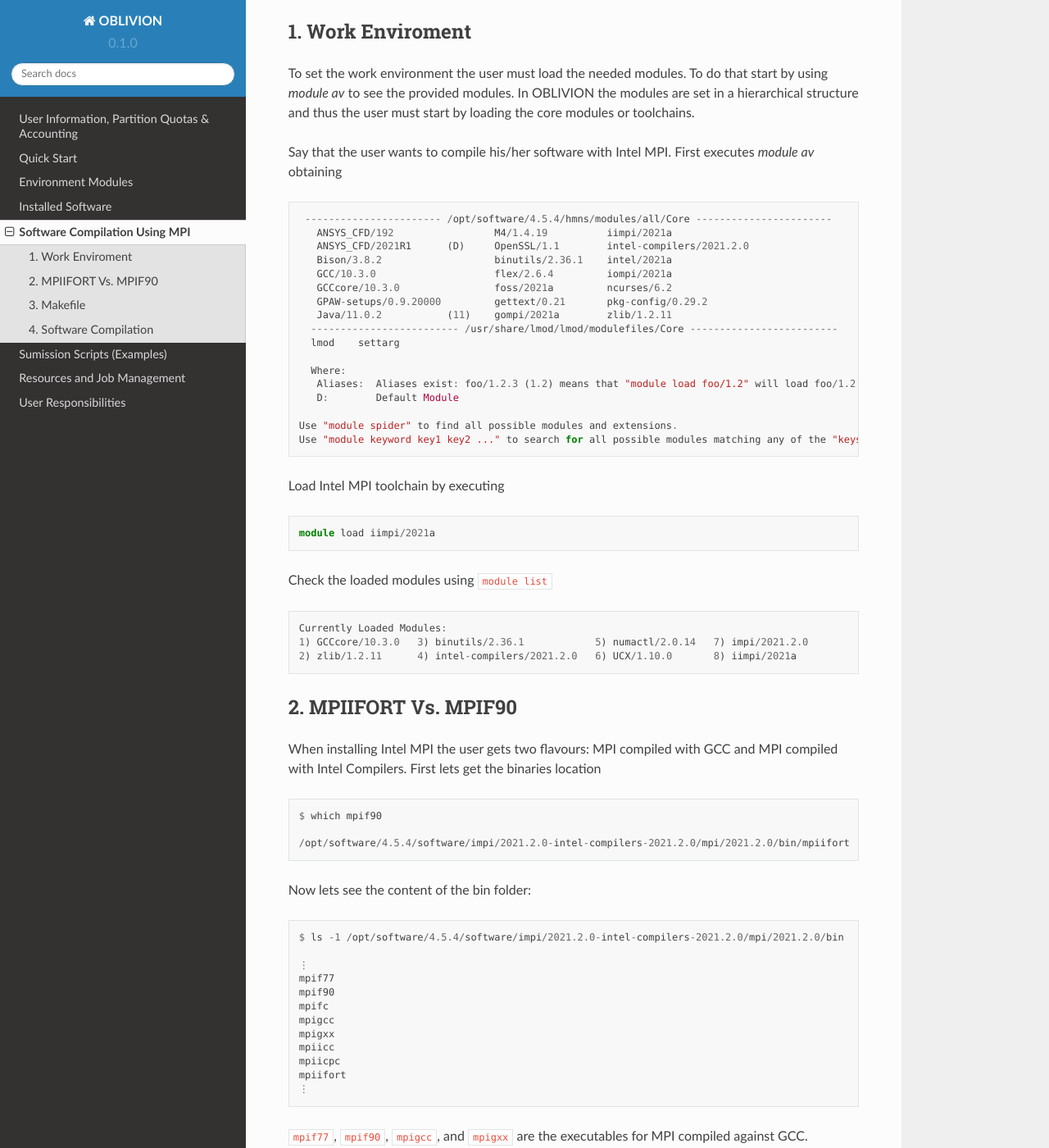
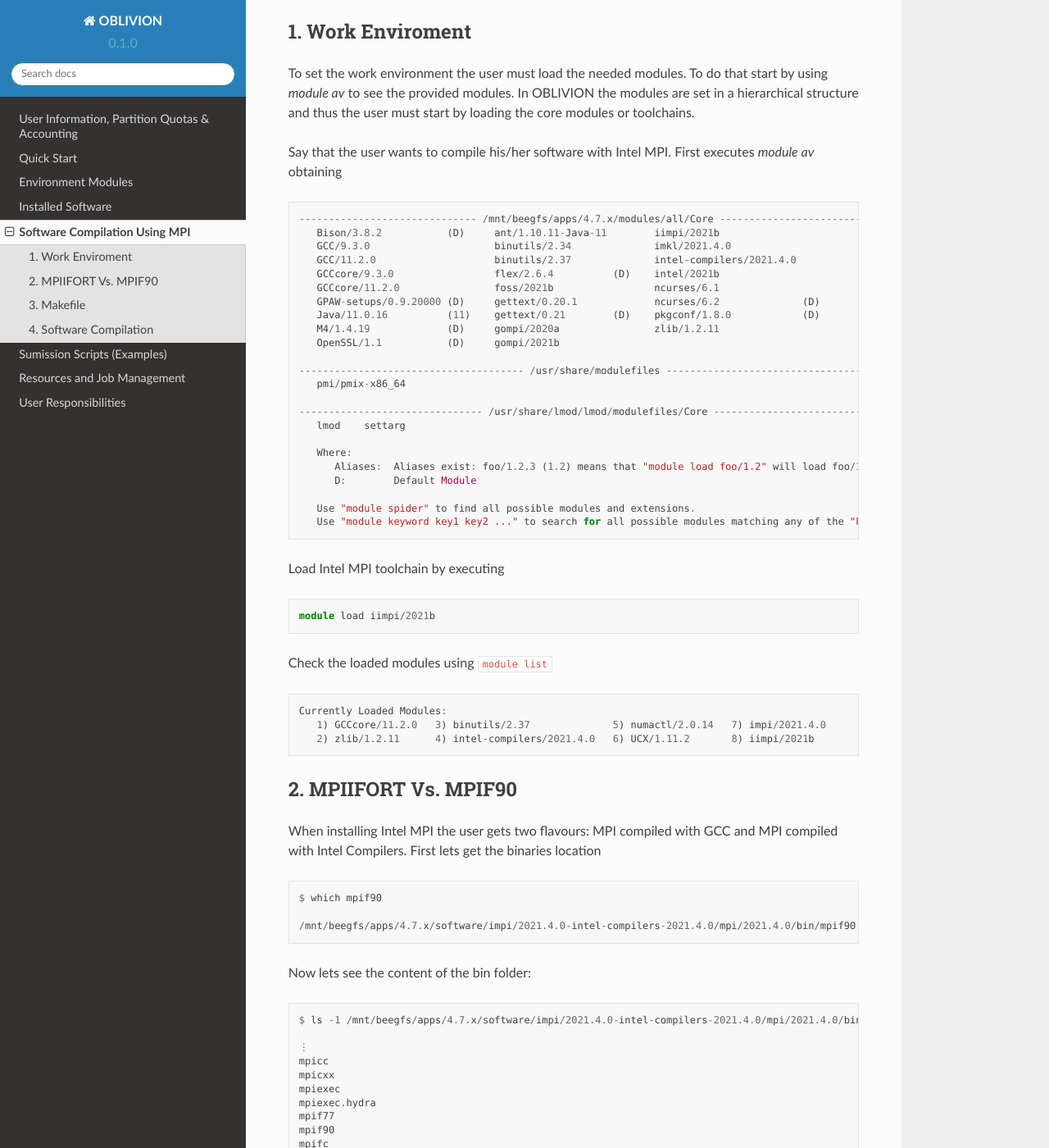
Before and after one commit to mavillez/Oblivion, a Sphinx documentation site: the page built from docs/source/compilation.rst, in a window 1280 px wide and 1400 px high, scrolled down 306 px. Shown: the whole window at 82% size. Built offline with Sphinx 7.4.7 and the Read the Docs theme 2.0.0, drawn with Linux system fonts in a browser that asks for light colours; some of the changed text lies outside the part shown.

Commit message:
Update compilation.rst

```diff
--- a/docs/source/compilation.rst
+++ b/docs/source/compilation.rst
@@ -18,37 +18,45 @@ Say that the user wants to compile his/her software with Intel MPI. First execut
 
 .. code-block:: julia
 
-   ----------------------- /opt/software/4.5.4/hmns/modules/all/Core -----------------------
-     ANSYS_CFD/192                 M4/1.4.19          iimpi/2021a
-     ANSYS_CFD/2021R1      (D)     OpenSSL/1.1        intel-compilers/2021.2.0
-     Bison/3.8.2                   binutils/2.36.1    intel/2021a
-     GCC/10.3.0                    flex/2.6.4         iompi/2021a
-     GCCcore/10.3.0                foss/2021a         ncurses/6.2
-     GPAW-setups/0.9.20000         gettext/0.21       pkg-config/0.29.2
-     Java/11.0.2           (11)    gompi/2021a        zlib/1.2.11
-    ------------------------- /usr/share/lmod/lmod/modulefiles/Core -------------------------
-    lmod    settarg
+   ------------------------------ /mnt/beegfs/apps/4.7.x/modules/all/Core ------------------------------
+      Bison/3.8.2           (D)     ant/1.10.11-Java-11        iimpi/2021b
+      GCC/9.3.0                     binutils/2.34              imkl/2021.4.0
+      GCC/11.2.0                    binutils/2.37              intel-compilers/2021.4.0
+      GCCcore/9.3.0                 flex/2.6.4          (D)    intel/2021b
+      GCCcore/11.2.0                foss/2021b                 ncurses/6.1
+      GPAW-setups/0.9.20000 (D)     gettext/0.20.1             ncurses/6.2              (D)
+      Java/11.0.16          (11)    gettext/0.21        (D)    pkgconf/1.8.0            (D)
+      M4/1.4.19             (D)     gompi/2020a                zlib/1.2.11
+      OpenSSL/1.1           (D)     gompi/2021b
 
-    Where:
-     Aliases:  Aliases exist: foo/1.2.3 (1.2) means that "module load foo/1.2" will load foo/1.2.3
-     D:        Default Module
+   -------------------------------------- /usr/share/modulefiles ---------------------------------------
+      pmi/pmix-x86_64
 
-  Use "module spider" to find all possible modules and extensions.
-  Use "module keyword key1 key2 ..." to search for all possible modules matching any of the "keys".
+   ------------------------------- /usr/share/lmod/lmod/modulefiles/Core -------------------------------
+      lmod    settarg
+
+      Where:
+         Aliases:  Aliases exist: foo/1.2.3 (1.2) means that "module load foo/1.2" will load foo/1.2.3
+         D:        Default Module
+
+      Use "module spider" to find all possible modules and extensions.
+      Use "module keyword key1 key2 ..." to search for all possible modules matching any of the "keys".
+
 
 Load Intel MPI toolchain by executing
 
 .. code-block:: julia
 
-  module load iimpi/2021a
+  module load iimpi/2021b
 
 Check the loaded modules using ``module list``
 
 .. code-block:: julia
 
   Currently Loaded Modules:
-  1) GCCcore/10.3.0   3) binutils/2.36.1            5) numactl/2.0.14   7) impi/2021.2.0
-  2) zlib/1.2.11      4) intel-compilers/2021.2.0   6) UCX/1.10.0       8) iimpi/2021a
+     1) GCCcore/11.2.0   3) binutils/2.37              5) numactl/2.0.14   7) impi/2021.4.0
+     2) zlib/1.2.11      4) intel-compilers/2021.4.0   6) UCX/1.11.2       8) iimpi/2021b
+
 
 2. MPIIFORT Vs. MPIF90
 ----------------------
@@ -59,24 +67,28 @@ When installing Intel MPI the user gets two flavours: MPI compiled with GCC and
 
   $ which mpif90
 
-  /opt/software/4.5.4/software/impi/2021.2.0-intel-compilers-2021.2.0/mpi/2021.2.0/bin/mpiifort
+  /mnt/beegfs/apps/4.7.x/software/impi/2021.4.0-intel-compilers-2021.4.0/mpi/2021.4.0/bin/mpif90
 
 Now lets see the content of the bin folder:
 
 .. code-block:: julia
 
-  $ ls -1 /opt/software/4.5.4/software/impi/2021.2.0-intel-compilers-2021.2.0/mpi/2021.2.0/bin
+   $ ls -1 /mnt/beegfs/apps/4.7.x/software/impi/2021.4.0-intel-compilers-2021.4.0/mpi/2021.4.0/bin/
 
-  ⋮
-  mpif77
-  mpif90
-  mpifc
-  mpigcc
-  mpigxx
-  mpiicc
-  mpiicpc
-  mpiifort
-  ⋮
+   ⋮
+   mpicc
+   mpicxx
+   mpiexec
+   mpiexec.hydra
+   mpif77
+   mpif90
+   mpifc
+   mpigcc
+   mpigxx
+   mpiicc
+   mpiicpc
+   mpiifort
+   ⋮
 
 ``mpif77``, ``mpif90``, ``mpigcc``, and ``mpigxx`` are the executables for MPI compiled against GCC.
 
@@ -86,39 +98,43 @@ To check this just type
 
 .. code-block:: julia
 
-  $ less /opt/software/4.5.4/software/impi/2021.2.0-intel-compilers-2021.2.0/mpi/2021.2.0/bin/mpif90
+  $ less /mnt/beegfs/apps/4.7.x/software/impi/2021.4.0-intel-compilers-2021.4.0/mpi/2021.4.0/bin/mpif90
 
 obtaining
 
 .. code-block:: julia
 
+  ⋮
   # Default settings for compiler, flags, and libraries
   # Determined by a combination of environment variables and tests within
   # configure (e.g., determining whehter -lsocket is needed)
   FC="gfortran"
+  ⋮
 
 and
 
 .. code-block:: julia
 
-  $ less /opt/software/4.5.4/software/impi/2021.2.0-intel-compilers-2021.2.0/mpi/2021.2.0/bin/mpiifort
+  $ less /mnt/beegfs/apps/4.7.x/software/impi/2021.4.0-intel-compilers-2021.4.0/mpi/2021.4.0/bin/mpiifort
 
 obtaining
 
 .. code-block:: julia
 
+  ⋮
   # Default settings for compiler, flags, and libraries
   # Determined by a combination of environment variables and tests within
   # configure (e.g., determining whehter -lsocket is needed)
   FC="ifort"
+  ⋮
 
 You can also run
 
 .. code-block:: julia
 
   $ mpif90 --version
-  GNU Fortran (GCC) 10.3.0
-  Copyright (C) 2020 Free Software Foundation, Inc.
+  GNU Fortran (GCC) 11.2.0
+  Copyright (C) 2021 Free Software Foundation, Inc.
   This is free software; see the source for copying conditions.  There is NO
   warranty; not even for MERCHANTABILITY or FITNESS FOR A PARTICULAR PURPOSE.
 
@@ -127,7 +143,7 @@ or
 .. code-block:: julia
 
   $ mpiifort --version
-  ifort (IFORT) 2021.2.0 20210228
+  ifort (IFORT) 2021.4.0 20210910
   Copyright (C) 1985-2021 Intel Corporation.  All rights reserved.
 
 
@@ -137,23 +153,23 @@ Lets find the PATHs for binary, libraries and include. So, first lets determine
 
   $ which mpiifort
 
-  /opt/software/4.5.4/software/impi/2021.2.0-intel-compilers-2021.2.0/mpi/2021.2.0/bin/mpiifort
+  /mnt/beegfs/apps/4.7.x/software/impi/2021.4.0-intel-compilers-2021.4.0/mpi/2021.4.0/bin/mpiifort
 
 Now look for the paths:
 
 .. code-block:: julia
 
-  $ ls /opt/software/4.5.4/software/impi/2021.2.0-intel-compilers-2021.2.0/mpi/2021.2.0/
+  $ ls /mnt/beegfs/apps/4.7.x/software/impi/2021.4.0-intel-compilers-2021.4.0/mpi/2021.4.0/
 
-  bin  etc  include  lib  libfabric  man
+   benchmarks  bin  binding  env  etc  include  lib  libfabric  licensing  man  modulefiles  test
 
-So, here we show a few of the folders and lets set the paths to be used in the Makefile
+So, here we show all the listed folders. Lets set the paths to be used in the Makefile
 
 .. code-block:: julia
 
-  MPI_BIN=/opt/software/4.5.4/software/impi/2021.2.0-intel-compilers-2021.2.0/mpi/2021.2.0/bin
-  MPI_LIB=/opt/software/4.5.4/software/impi/2021.2.0-intel-compilers-2021.2.0/mpi/2021.2.0/lib
-  MPI_INC=/opt/software/4.5.4/software/impi/2021.2.0-intel-compilers-2021.2.0/mpi/2021.2.0/bin
+  MPI_BIN=/mnt/beegfs/apps/4.7.x/software/impi/2021.4.0-intel-compilers-2021.4.0/mpi/2021.4.0/bin
+  MPI_LIB=/mnt/beegfs/apps/4.7.x/software/impi/2021.4.0-intel-compilers-2021.4.0/mpi/2021.4.0/lib
+  MPI_INC=/mnt/beegfs/apps/4.7.x/software/impi/2021.4.0-intel-compilers-2021.4.0/mpi/2021.4.0/include
 
 3. Makefile
 -----------
@@ -172,8 +188,8 @@ Here is an example for two setups in OBLIVION. In the header of the Makefile add
   #SYSTYPE="marenostrum_impi"
 
   ifeq ($(SYSTYPE),"oblivion_impi_intel")
-  SOFTWARE=/opt/software/4.5.4/software
-  MPI_VER=impi/2021.2.0-intel-compilers-2021.2.0/mpi/2021.2.0
+  SOFTWARE=/mnt/beegfs/apps/4.7.x/software
+  MPI_VER=/impi/2021.4.0-intel-compilers-2021.4.0/mpi/2021.4.0
   MPI_BIN=${SOFTWARE}/${MPI_VER}/bin
   MPI_LIB=${SOFTWARE}/${MPI_VER}/lib
   MPI_INC=${SOFTWARE}/${MPI_VER}/include
@@ -182,8 +198,8 @@ Here is an example for two setups in OBLIVION. In the header of the Makefile add
   endif
 
   ifeq ($(SYSTYPE),"oblivion_impi_gcc")
-  SOFTWARE=/opt/software/4.5.4/software
-  MPI_VER=impi/2021.2.0-intel-compilers-2021.2.0/mpi/2021.2.0
+  SOFTWARE=/mnt/beegfs/apps/4.7.x/software
+  MPI_VER=/impi/2021.4.0-intel-compilers-2021.4.0/mpi/2021.4.0
   MPI_BIN=${SOFTWARE}/${MPI_VER}/bin
   MPI_LIB=${SOFTWARE}/${MPI_VER}/lib
   MPI_INC=${SOFTWARE}/${MPI_VER}/include
```
